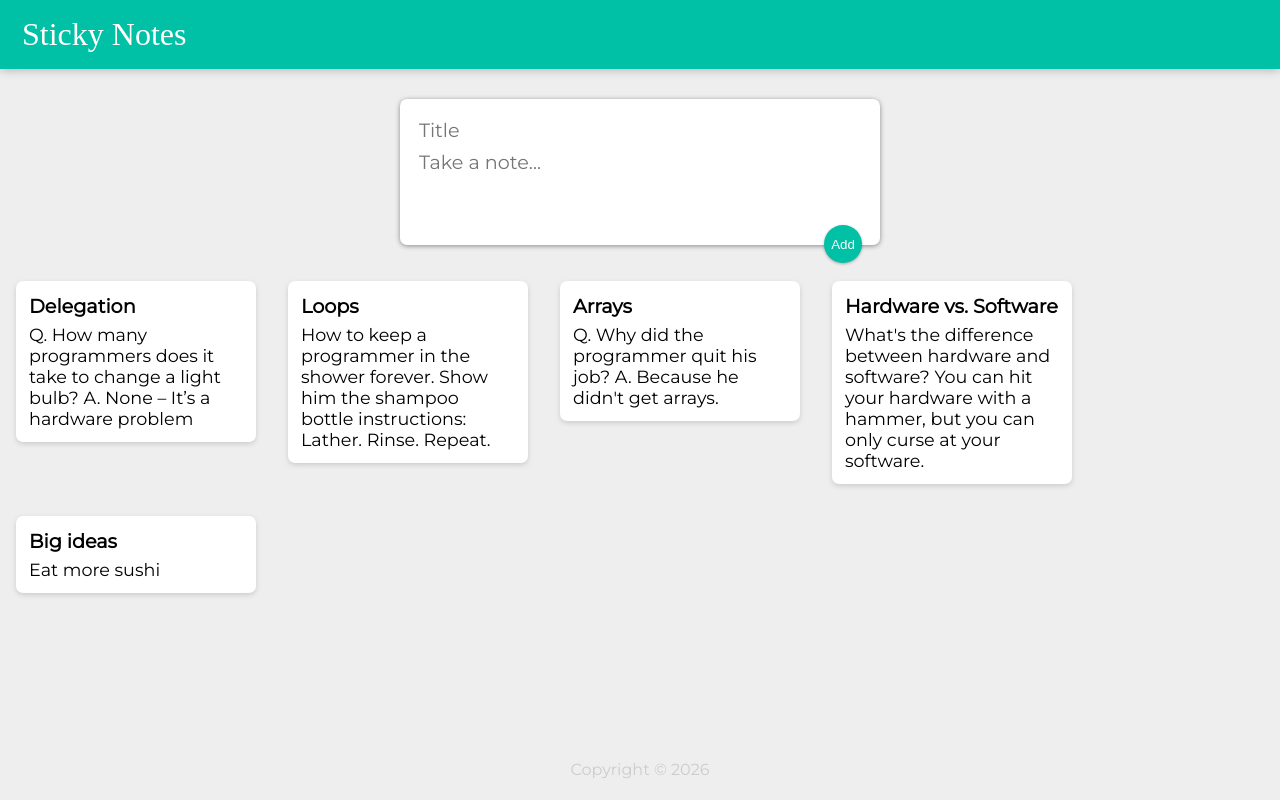
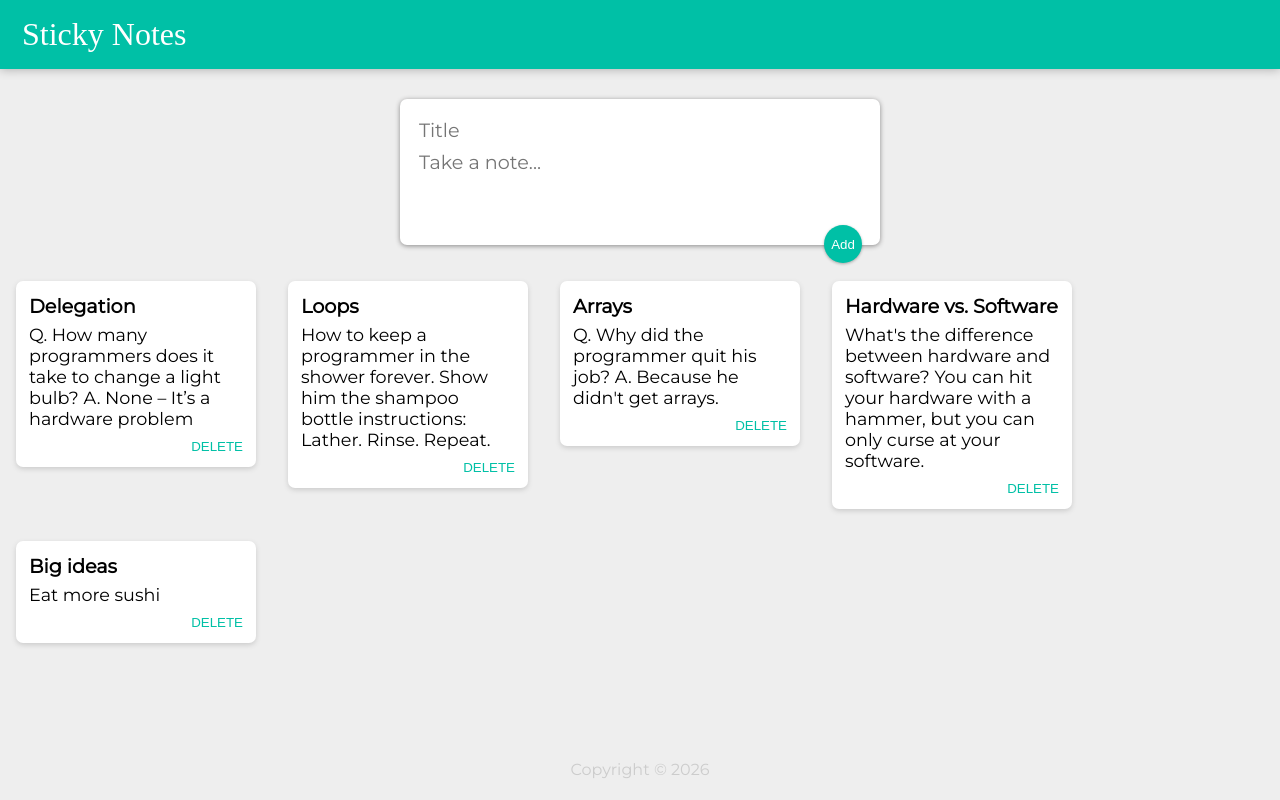
Before and after one commit to marivalerio104/sticky-notes, a React (Vite) app: page / in a window 1280 px wide. Built offline with nearby package versions, Linux system fonts and the light colour scheme; a web font is replaced by a local one.

Commit message:
Add delete button on Note component

```diff
--- a/src/App.jsx
+++ b/src/App.jsx
@@ -19,12 +19,16 @@ export default function App() {
     })
   }
 
+  function deleteNote(key) {
+    setNotes(prevNotes => prevNotes.filter(note => note.key != key))
+  }
+
   return (
     <>
       <Header />
       <CreateNote insertNote={insertNote} />
       <div>{notes.map(note =>
-        <Note
+        <Note key={note.key} deleteNote={deleteNote}
           title={note.title} content={note.content}
         />
       )}</div>
--- a/src/components/Note.jsx
+++ b/src/components/Note.jsx
@@ -1,10 +1,12 @@
 import '../styles/Note.css'
 
-export default function Note({title, content}) {
+export default function Note({key, title, content, deleteNote}) {
+
   return (
     <div className='note'>
       <h2>{title}</h2>
       <p>{content}</p>
+      <button onClick={() => deleteNote(key)}>DELETE</button>
     </div>
   )
 }
--- a/src/styles/Note.css
+++ b/src/styles/Note.css
@@ -19,3 +19,16 @@
   white-space: pre-wrap;
   word-wrap: break-word;
 }
+
+.note button {
+  /* position: relative; */
+  float: right;
+  margin-top: 10px;
+  color: #00c0a6;
+  border: none;
+  /* width: 36px; */
+  /* height: 36px; */
+  cursor: pointer;
+  /* outline: none; */
+  background-color: inherit;
+}
```
